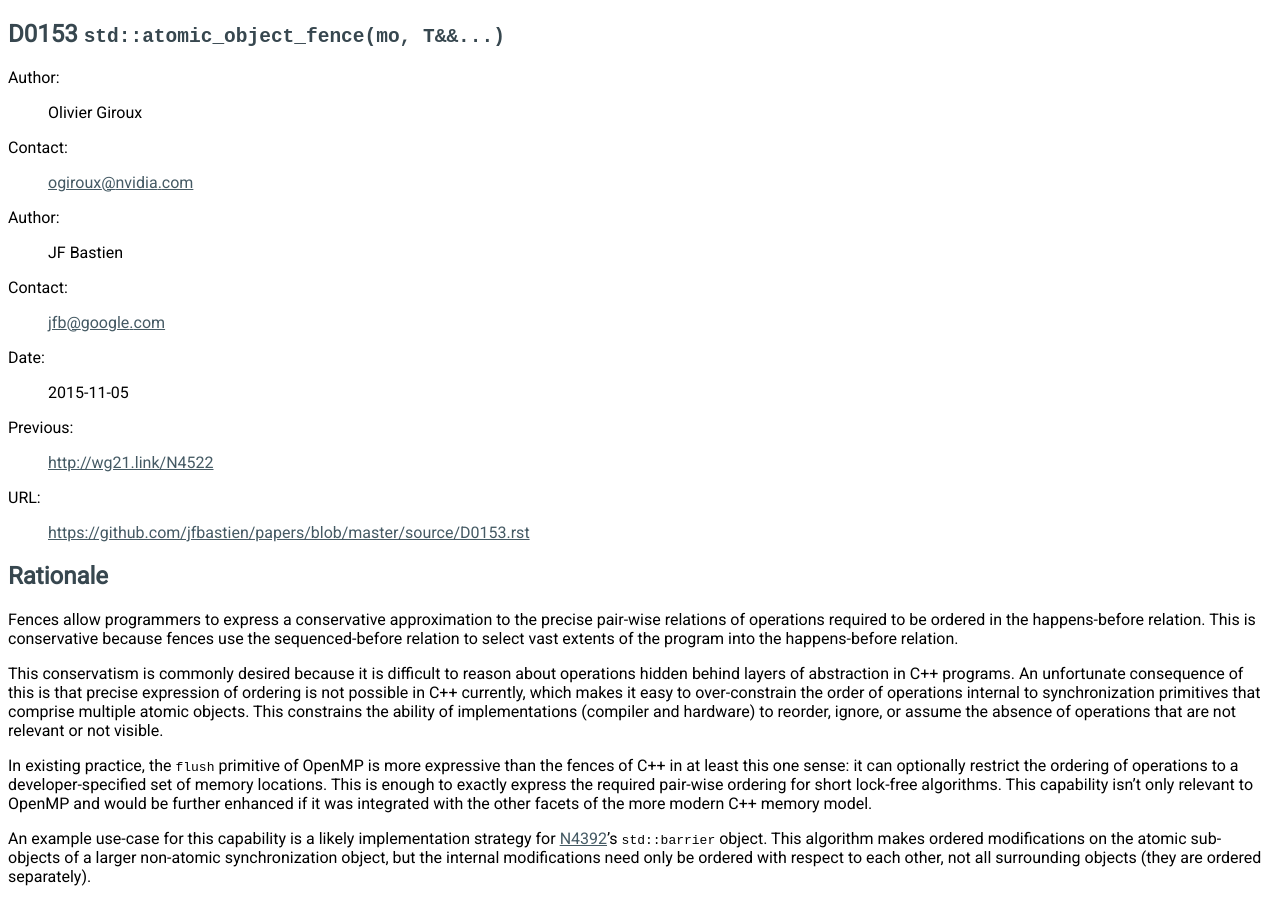
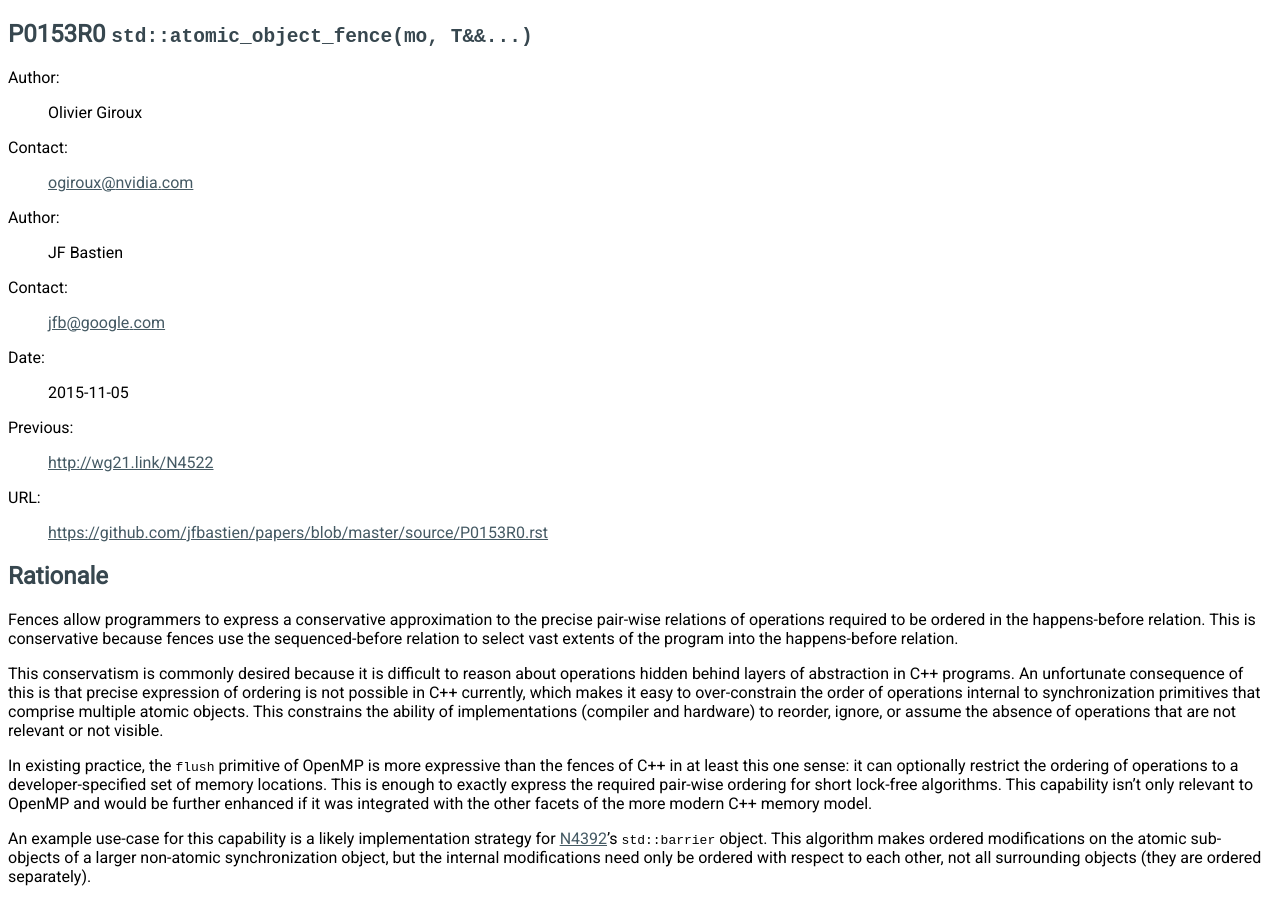
Before and after one commit to jfbastien/papers, a Sphinx documentation site: the page built from source/P0153R0.rst, in a window 1280 px wide and 900 px high. Built offline with Sphinx 7.4.7, drawn with Linux system fonts in a browser that asks for light colours; some of the changed text lies outside the part shown.

Commit message:
Finalize D0153 as P0153R0.

```diff
--- a/source/D0153.rst
+++ b/source/P0153R0.rst
@@ -1,6 +1,6 @@
-==============================================
-D0153 ``std::atomic_object_fence(mo, T&&...)``
-==============================================
+================================================
+P0153R0 ``std::atomic_object_fence(mo, T&&...)``
+================================================
 
 :Author: Olivier Giroux
 :Contact: ogiroux@nvidia.com
@@ -8,7 +8,7 @@ D0153 ``std::atomic_object_fence(mo, T&&...)``
 :Contact: jfb@google.com
 :Date: 2015-11-05
 :Previous: http://wg21.link/N4522
-:URL: https://github.com/jfbastien/papers/blob/master/source/D0153.rst
+:URL: https://github.com/jfbastien/papers/blob/master/source/P0153R0.rst
 
 ---------
 Rationale
@@ -214,7 +214,7 @@ object is improved by combining these notions as follows:
 
 .. code-block:: c++
 
-  alignas(std::thread::hardware_true_sharing_size) // P0154R0
+  alignas(std::thread::hardware_true_sharing_size) // P0154
   struct barrier {
       // Some member functions elided.
       void arrive_and_wait() {
@@ -223,7 +223,7 @@ object is improved by combining these notions as follows:
           if (result == expected) {
               expected = nexpected.load(memory_order_relaxed);
               arrived.store(0, memory_order_relaxed);
-              atomic_object_fence(memory_order_release, *this); // D0153
+              atomic_object_fence(memory_order_release, *this); // P0153
               epoch.store(myepoch + 1, memory_order_relaxed);
           }
           else
```
